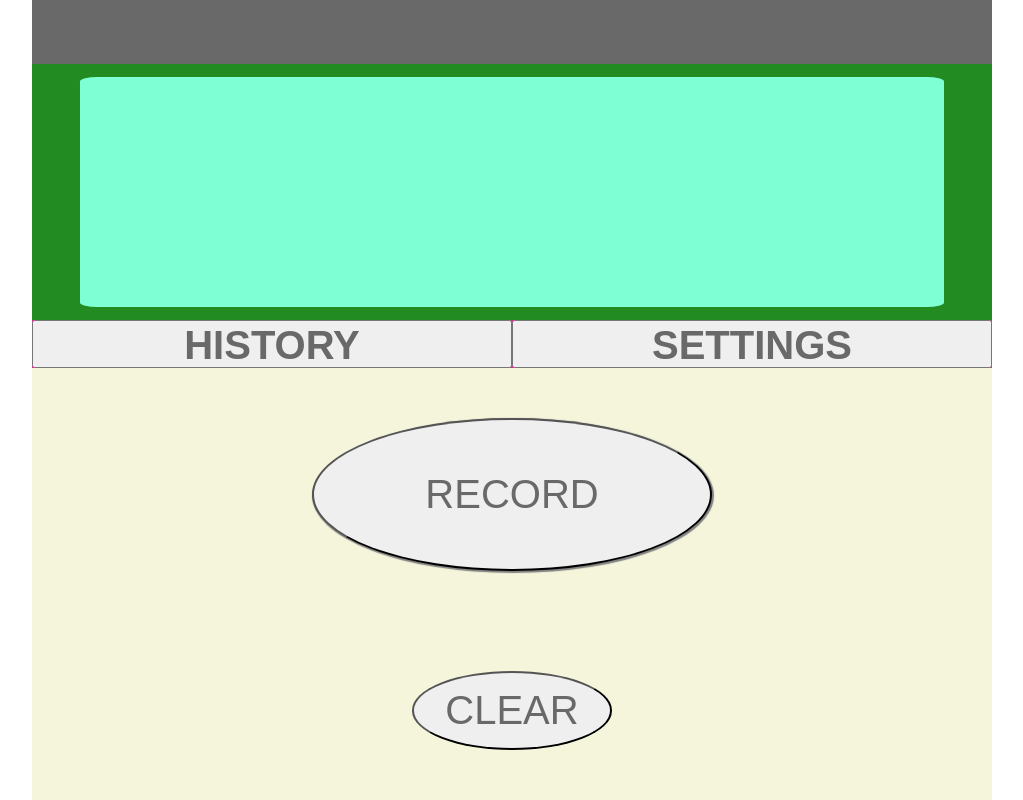
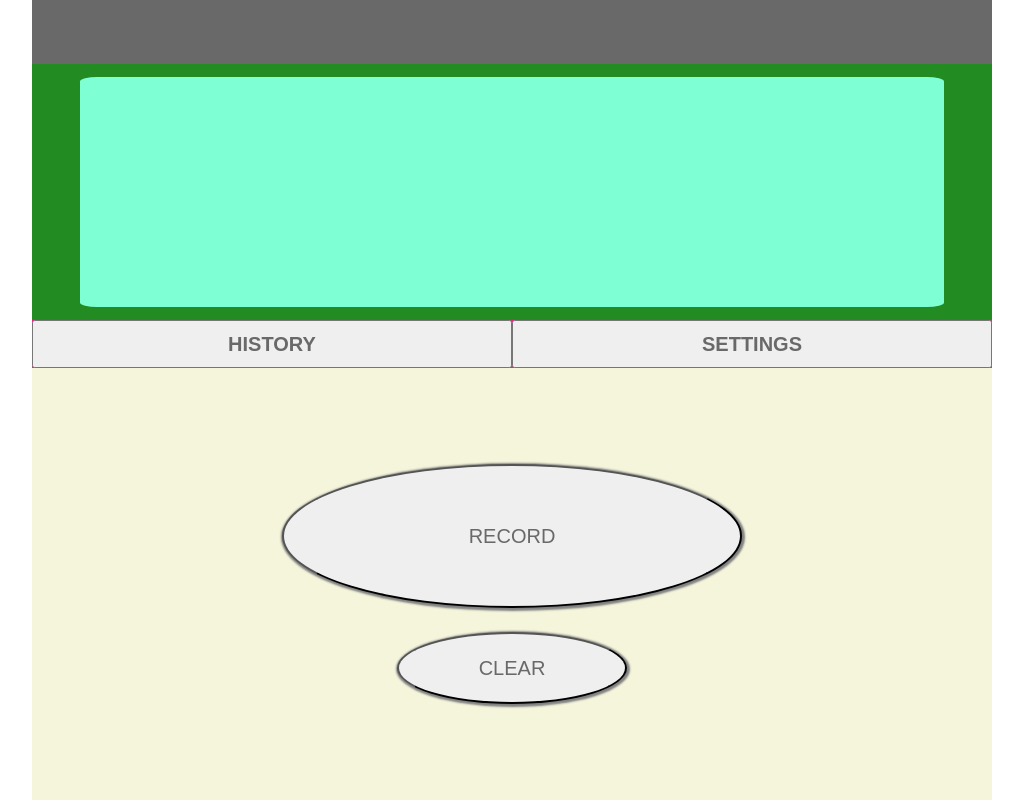
Before and after one commit to gusgad/speechr-calculator, a website: page index.html in a window 1280 px wide. Shown: the whole page, without its empty margins (128-1151 px from the left). Drawn offline with Linux system fonts and the light colour scheme.

Commit message:
Add dependencies and fix some CSS

```diff
--- a/css/style.scss
+++ b/css/style.scss
@@ -49,7 +49,7 @@
         .history, .settings {
             width: 50%;
             height: 100%;
-            font-size: 40px;
+            font-size: 20px;
             text-transform: uppercase;
             color: dimgrey;
             font-weight: 700;
@@ -58,26 +58,26 @@
     .controls {
         width: 100%;
         height: 90%;
+        padding: 10% 10%;
         background-color: beige;
         display: flex;
         flex-direction: column;
-        justify-content: center;
+        justify-content: space-between;
         align-items: center;
         .clear, .record {
-            margin: 50px;
             border-radius: 50%;
-            font-size: 40px;
+            font-size: 20px;
             text-transform: uppercase;
             color: dimgrey;
+            box-shadow: 1px 1px 2px 2px grey;
         }
         .clear {
-            height: 200px;
-            width: 200px;
+            width: 30%;
+            height: 30%;
         }
         .record {
-            height: 400px;
-            width: 400px;
-            box-shadow: 1px 1px 1px 1px grey;
+            width: 60%;
+            height: 60%;
         }
     }
 }
--- a/index.html
+++ b/index.html
@@ -1,6 +1,9 @@
 <!DOCTYPE html>
 <html>
     <head>
+        <meta charset="utf-8">
+        <meta http-equiv="x-ua-compatible" content="ie=edge">
+        <meta name="viewport" content="width=device-width, initial-scale=1.0, user-scalable=no">
         <title>Calculator</title>
         <link rel="stylesheet" href="css/style.css">
     </head>
--- a/package.json
+++ b/package.json
@@ -9,12 +9,15 @@
   "author": "",
   "license": "ISC",
   "devDependencies": {
+    "grunt": "^1.0.1",
+    "grunt-autoprefixer": "^3.0.4",
     "grunt-cli": "^1.2.0",
     "grunt-contrib-connect": "^1.0.2",
     "grunt-contrib-cssmin": "^1.0.2",
     "grunt-contrib-sass": "^1.0.0",
     "grunt-contrib-watch": "^1.0.0",
     "grunt-postcss": "^0.8.0",
-    "grunt-sass": "^2.0.0"
+    "grunt-sass": "^2.0.0",
+    "postcss-import": "^9.0.0"
   }
 }
```
Also changed, not shown: css/style.css.
